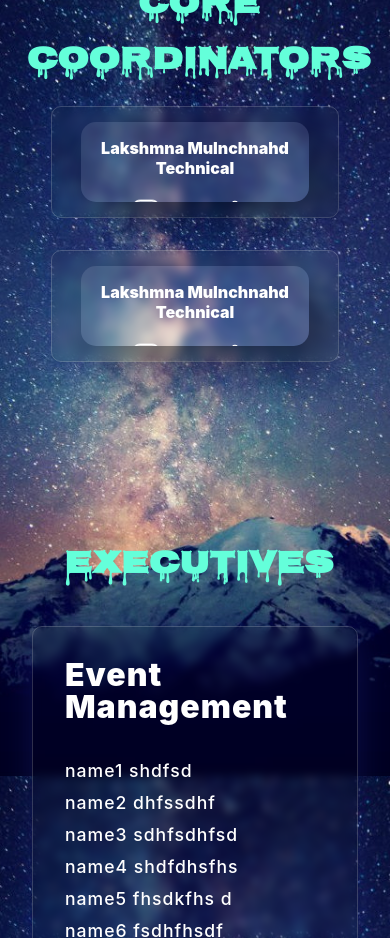
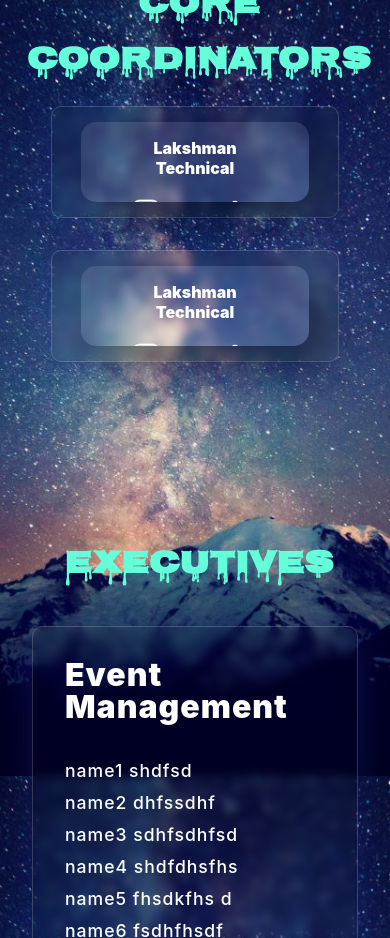
Before and after one commit to lakshmanmulchandani/InnovationCell-Website, a React (Create React App) app in the folder client/: page / in a window 390 px wide. Shown: the part 2600-3538 px from the top of the page. Built offline with nearby package versions, Linux system fonts and the light colour scheme; a web font is replaced by a local one.

Commit message:
team section responsiveness added

```diff
--- a/client/src/Components/Team/Team.jsx
+++ b/client/src/Components/Team/Team.jsx
@@ -11,8 +11,8 @@ const teamData = {
     // Add more team members here
   ],
   coreCoordinators: [
-    { name: "Lakshmna Mulnchnahd", domain: "Technical" },
-    { name: "Lakshmna Mulnchnahd", domain: "Technical" },
+    { name: "Lakshman", domain: "Technical" },
+    { name: "Lakshman", domain: "Technical" },
     // Add more core coordinators here
   ],
   executives: [
```
